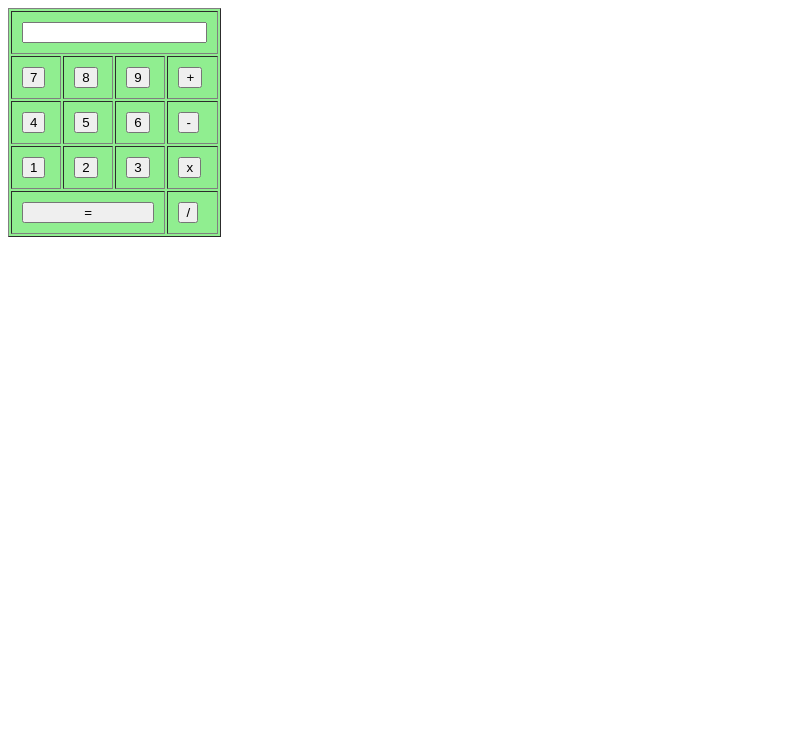
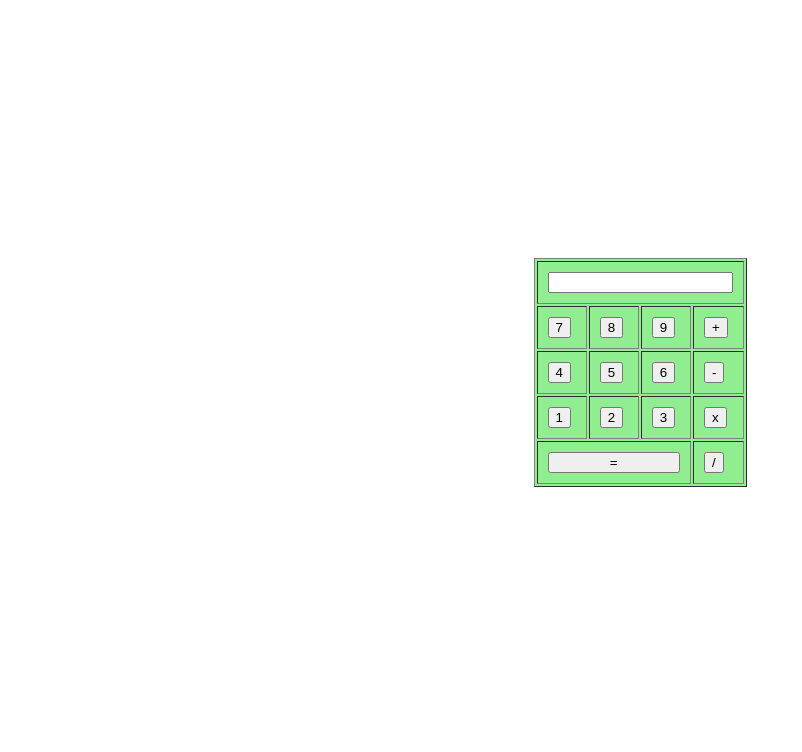
Before and after one commit to jmartin111/flask-calculator, a Flask app: page / in a window 1280 px wide. Shown: the top 752 px of the page, without its empty margins (0-802 px from the left). Run offline with Flask 2, Linux system fonts and the light colour scheme.

Commit message:
Center-ish the damn thing
* internal css nonsense

```diff
--- a/templates/user_input.html
+++ b/templates/user_input.html
@@ -1,15 +1,32 @@
 <html>
-  <body>
-    <form action="http://127.0.0.1:5000/results" method="POST">
-
+<head>
+  <style>
+      div.toplevel
+      {
+          display: block;
+          text-align: center;
+          padding: 250px;
+      }
+      form.flaskulator
+      {
+          display: inline-block;
+          margin-left: auto;
+          margin-right: auto;
+          text-align: left;
+          color: blue;
+      }
+  </style>
   <script type="text/javascript">
-        const values = []
+       const values = [];
        function updateDisplay(v) {
          display = document.getElementById("display")
          display.value += v
        }
      </script>
-
+  </head>
+  <body>
+    <div class="toplevel">
+      <form class="flaskulator" action="http://127.0.0.1:5000/results" method="POST">
         <table cellpadding=10 border="1" bgcolor="lightgreen">
           <tr id="d">
             <td colspan="4"><input type="text" name="display" id="display"></td>
@@ -38,5 +55,6 @@
           </tr>
         </table>
       </form>
+    </div>
   </body>
 </html>
```
Lines whose indentation alone changed are shown as unchanged.
